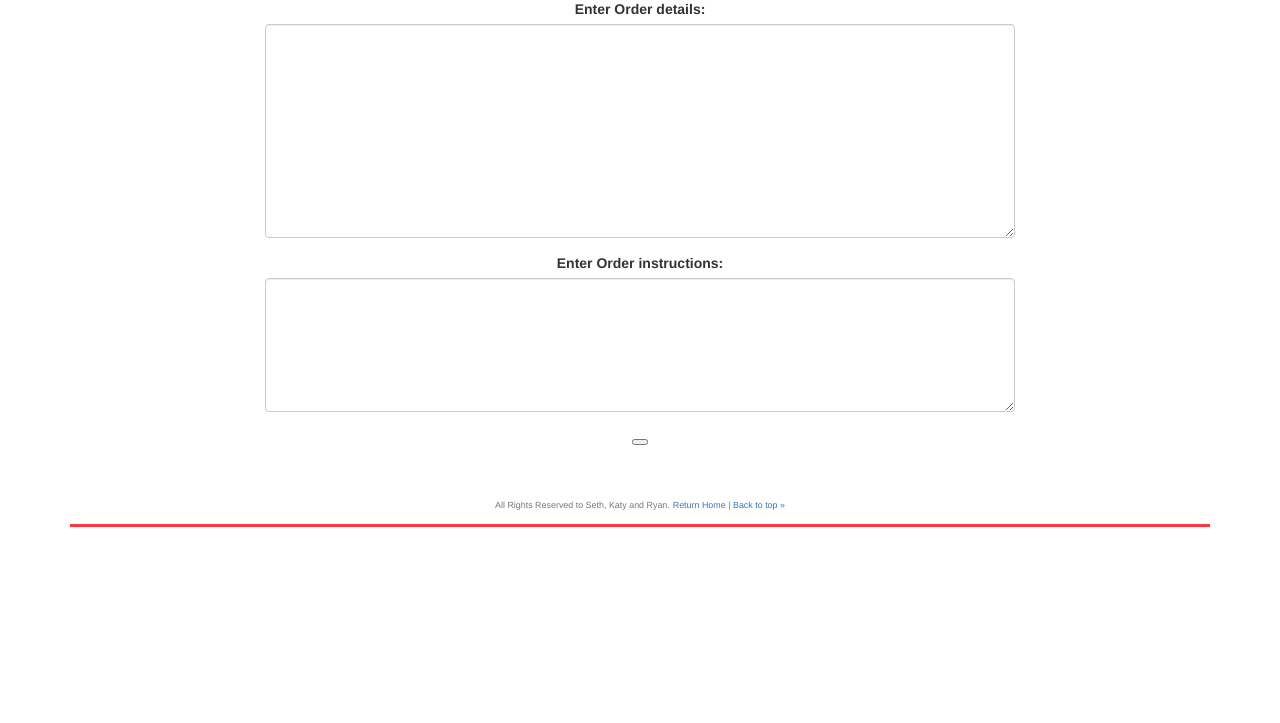
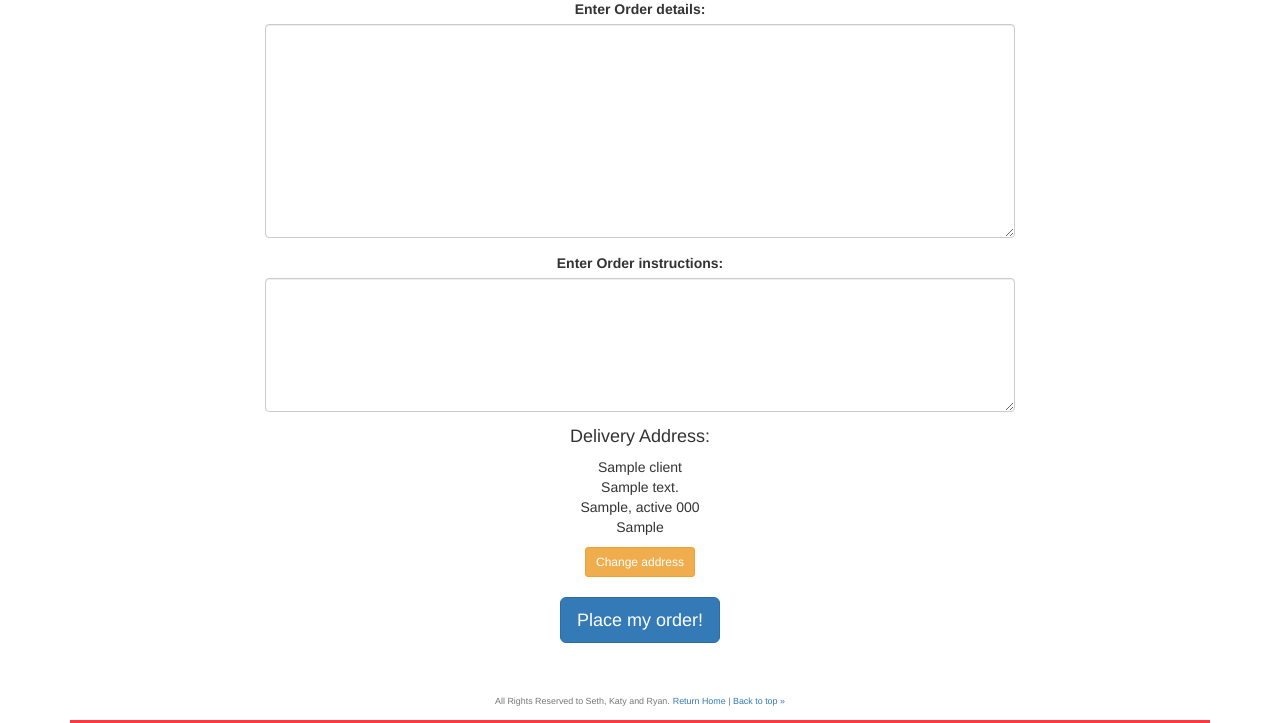
Before and after one commit to jryanconklin/delivery-service, a PHP site: template views/order_vendor_client.html.twig in a window 1280 px wide. Shown: the part 324-1047 px from the top of the page. Before the commit the page ends 851 px from the top, so only its background shows below. Run offline with PHP 8.4, Linux system fonts and the light colour scheme; the template is opened without the code that fills it: most values are stand-ins (such as "Sample title", 1, 10 or a date in 2020); some libraries are stand-ins or nearby versions.

Commit message:
more route 2 updates

```diff
--- a/app/app.php
+++ b/app/app.php
@@ -35,6 +35,8 @@
         return $app['twig']->render("order_vendor_client.html.twig", array('client' => $client, 'vendor' => $vendor, 'address' => $address ));
     });
 
+    $app->post("/new_order")
+
 
 //End App
     return $app;
--- a/delivery/delivery.sql
+++ b/delivery/delivery.sql
@@ -151,7 +151,7 @@ INSERT INTO vendors (name, description, phone, url, photo, type_id, address_id)
 VALUES ('New Seasons', 'New Seasons Market brings
 delicious, healthy food from local
 farmers, producers, ranchers & fishermen
-to our communities.', '503-288-3838', 'https://www.newseasonsmarket.com/our-stores/concordia/', '/../img/newseasons-concordia', 5, 6);
+to our communities.', '503-288-3838', 'https://www.newseasonsmarket.com/our-stores/concordia/', '/../img/newseasons-concordia.jpg', 5, 6);
 
 -- Starbucks SW Broadway
 INSERT INTO vendors (name, description, phone, url, photo, type_id, address_id)
--- a/views/index.html.twig
+++ b/views/index.html.twig
@@ -16,8 +16,8 @@
                     </div>
                     <img class="img img-fluid" src="{{vendor.getPhoto}}" alt="Card image">
                     <div class="card-block">
-                        <p class="card-text"> {{vendor.getDescription}} .</p>
-                        <a href="#" class="card-link"> {{vendor.getUrl}} </a>
+                        <p class="card-text">{{vendor.getDescription}}</p>
+                        <a href="{{vendor.getUrl}}" class="card-link"> {{vendor.getName}} Website</a>
                         <a href="/order/{{vendor.getName}}/{{client.getId}}" class="card-link"> Order </a>
                     </div>
                 </div>
--- a/views/order_vendor_client.html.twig
+++ b/views/order_vendor_client.html.twig
@@ -16,7 +16,11 @@
             <label for="order_instructions">Enter Order instructions:</label>
             <textarea class="form-control" name="order_instructions" id="order_instructions" rows="6"></textarea>
           </div>
-          <button type="button" class  name="button"></button>
+          <h4>Delivery Address:</h4> <p>{{client.getName}}<br>{{address.getAddressOne}}<br>{{address.getCity}}, {{address.getState}} {{address.getZip}}<br>{{address.getCountry}}<br></p>
+          <button class="btn btn-sm btn-warning" type="submit" formaction="edit_address"name="button">Change address</button>
+          <br>
+          <br>
+          <button type="button" class="btn btn-lg btn-primary"  name="button">Place my order!</button>
         </form>
 
       </div>
```
Also changed, not shown: web/img/geraniumlake.jpg, web/img/guardiangames.jpg, web/img/newseasons-concordia.jpg, web/img/sizzlepie.jpg, web/img/starbucks.jpg (added), web/img/stellataco.jpg, web/img/tacobell.jpg.
